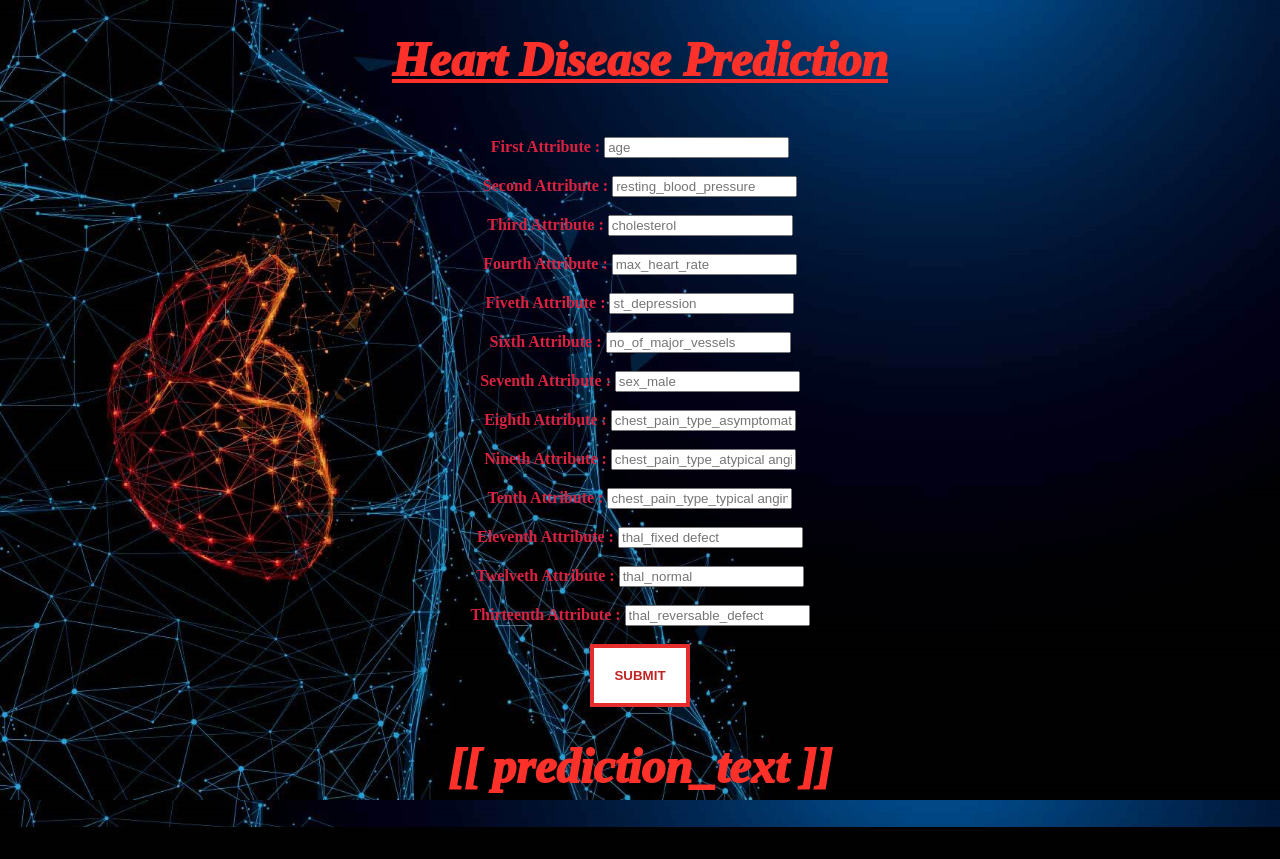
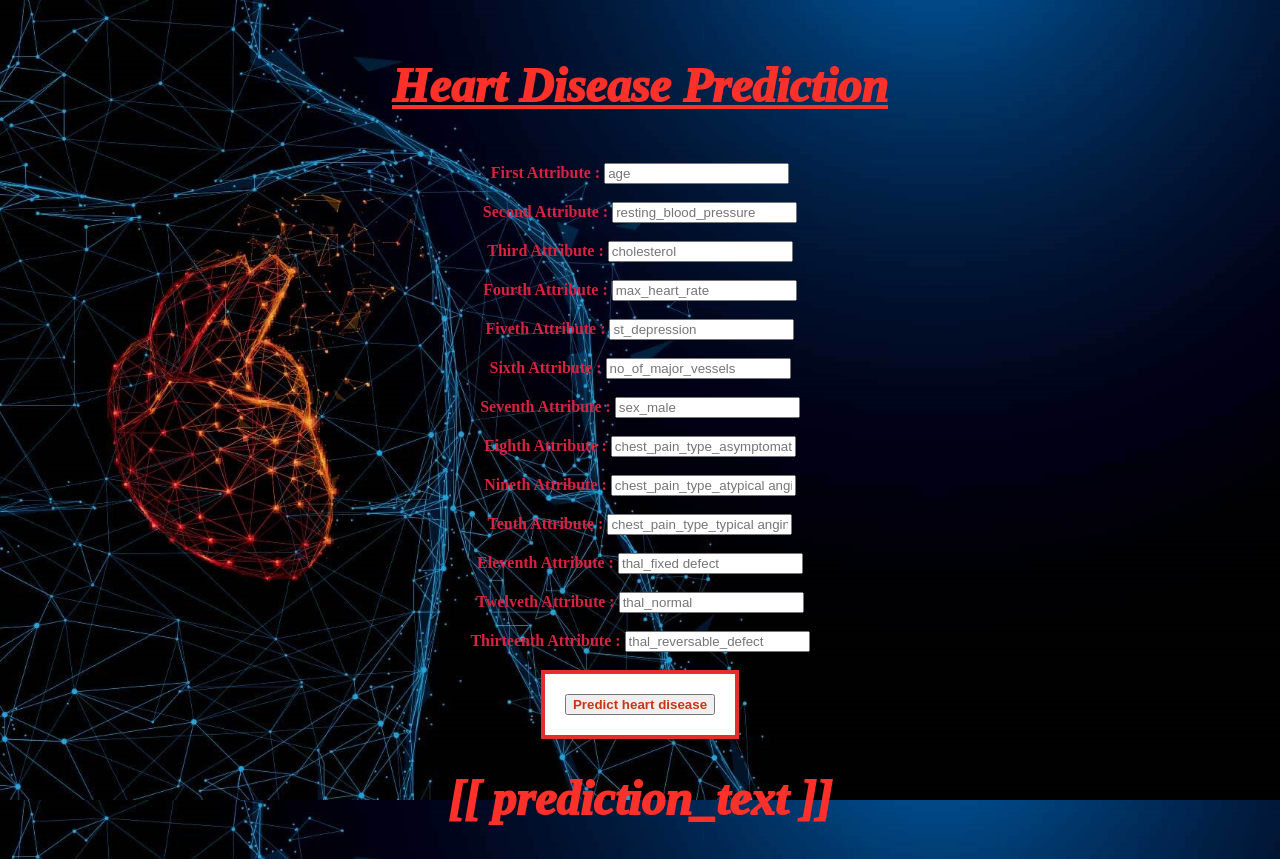
Before and after one commit to Sajid0134/Heart, a Flask app: page / in a window 1280 px wide. Before the commit the page ends 827 px from the top, so only its background shows below. Run offline with Flask 2, Linux system fonts and the light colour scheme; parts of the project's set-up code (start-up, migrations or seed data) failed here and were passed over.

Commit message:
Update home.html

```diff
--- a/templates/home.html
+++ b/templates/home.html
@@ -48,15 +48,21 @@
 </head>
 
 <body bgcolor="#d4a3ae">
+<div class="login">
+
+    <center>
+        <br>
 
 
 
 
-        <center>
+
+
+
+
+    <form action="{{url_for('predict')}}" method="post">
+
          <h1><u> Heart Disease Prediction </u></h1><br>
-
-        <form method="POST",action="{{url_for('predict')}}">
-
          <b>First Attribute : <input type="text" name="age" placeholder="age" required="required" /><br><br>
           Second Attribute : <input type="text" name="resting_blood_pressure" placeholder="resting_blood_pressure" required="required" /><br><br>
           Third Attribute : <input type="text" name="cholesterol" placeholder="cholesterol" required="required" /><br><br>
@@ -73,8 +79,9 @@
 
           </b>
           <!-- Show button -->
-
-            <button type="submit" , class="button_css " style="color: #cc350f;"><strong>Submit</strong></button>
+          <div class="button_cont" align="center"><a class="button_css" href="#"_blank" rel="nofollow noopener">
+              <button type="submit"  class="btn btn-primary btn-block btn-large " style="color: #cc350f;"><strong>Predict heart disease</strong></button></a>
+          </div>
 
 
 
```
Lines whose indentation alone changed are shown as unchanged.
